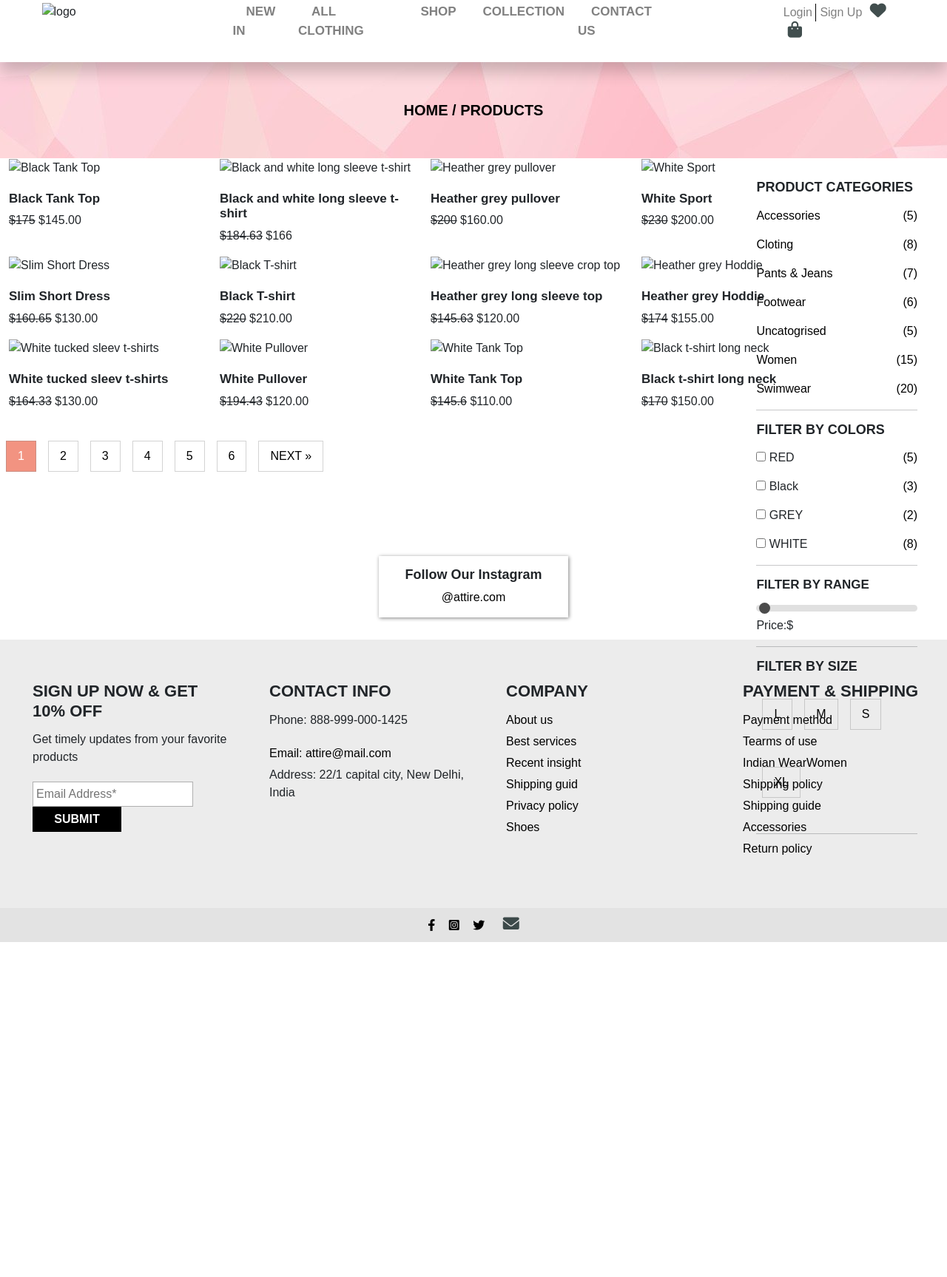
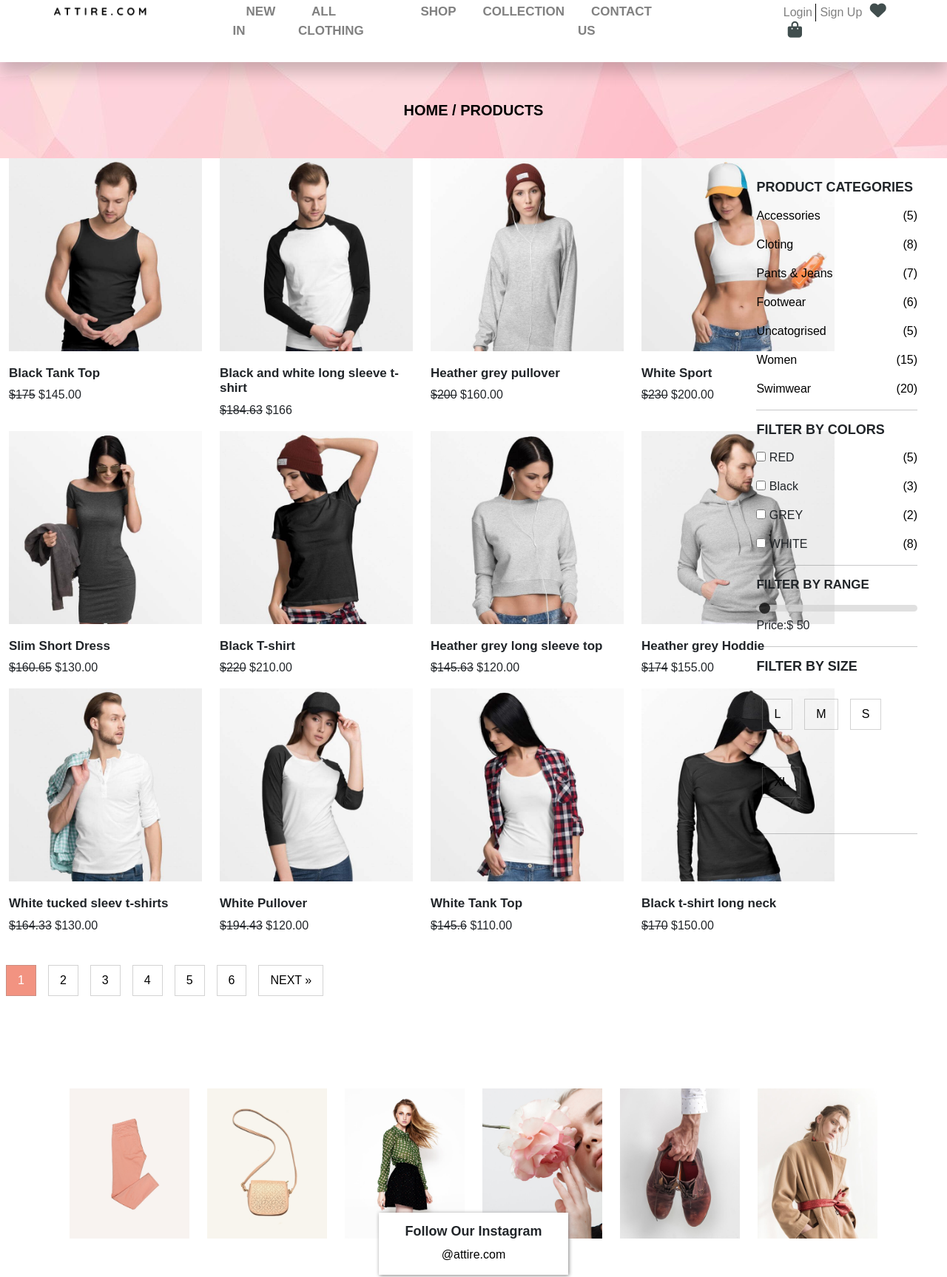
Before and after one commit to Kavitakundara/Attire-clothing-website-, a plain HTML site: page Ethnicwear.html in a window 1280 px wide. Shown: the part 23-1750 px from the top of the page at 74% size. Before the commit the page ends 1297 px from the top, so only its background shows below. Drawn offline with nearby package versions, Linux system fonts and the light colour scheme; files that its build step writes are made by us from their sources; files whose address does not match are found by name.

Commit message:
Update Ethnicwear.html

```diff
--- a/Ethnicwear.html
+++ b/Ethnicwear.html
@@ -26,7 +26,7 @@
     -->
     <link href="https://cdnjs.cloudflare.com/ajax/libs/font-awesome/6.0.0-beta2/css/all.min.css" rel="stylesheet" />
     <link href="https://cdnjs.cloudflare.com/ajax/libs/OwlCarousel2/2.3.4/assets/owl.carousel.css" rel="stylesheet" />
-    <link href="../pr/css/ext.css" rel="stylesheet"/>
+    <link href="css/ext.css" rel="stylesheet"/>
 
 
     </head>
@@ -40,18 +40,18 @@
           </a>
         </button>
               <div class="logo">
-                  <img src="../pr/images/logo.png" alt="logo">
+                  <img src="images/logo.png" alt="logo">
               </div>
 
             <div class="nav-links">
               <div class="nav-class">
                 <nav>
                   <ul>
-                    <li><a href="../pr/index.html">NEW IN</a></li>
+                    <li><a href="index.html">NEW IN</a></li>
                     <li><a href="javascript:void(0)">ALL CLOTHING</a></li>
-                    <li><a href="../pr/Ethnicwear.html">SHOP</a></li>
-                    <li><a href="../pr/collection.html">COLLECTION</a></li>
-                    <li><a href="../pr/contact.html">CONTACT US</a></li>
+                    <li><a href="Ethnicwear.html">SHOP</a></li>
+                    <li><a href="collection.html">COLLECTION</a></li>
+                    <li><a href="contact.html">CONTACT US</a></li>
 
                   </ul>
                 </nav>
@@ -62,7 +62,7 @@
             <li><a href="javascript:void(0)" class="login-page">Login</a></li>
             <li><a href="javascript:void(0)" class="sign-page">Sign Up</a></li>
             <a href="javascript:void(0)"><i class="fa-solid fa-heart"></i></a>
-            <a href="../pr/cart-section.html"><i class="fa-solid fa-bag-shopping"></i></a>
+            <a href="cart-section.html"><i class="fa-solid fa-bag-shopping"></i></a>
           </ul>
               </div>
             </div>
@@ -77,22 +77,22 @@
         <div class="container">
             <div class="row manage-row-img">
                 <div class="col-lg-3 col-6">
-                    <img src="../pr/images/shop-01-1-600x600.jpg" alt="Black Tank Top">
+                    <img src="images/shop-01-1-600x600.jpg" alt="Black Tank Top">
                     <h2>Black Tank Top</h2>
                     <p><del>$175</del> $145.00</p>
                 </div>
             <div class="col-lg-3  col-6">
-                    <img src="../pr/images/shop-02-1-600x600.jpg" alt="Black and white long sleeve t-shirt">
+                    <img src="images/shop-02-1-600x600.jpg" alt="Black and white long sleeve t-shirt">
                        <h2>Black and white long sleeve t-shirt</h2>
                     <p><del>$184.63</del> $166</p>
                 </div>
             <div class="col-lg-3  col-6">
-                    <img src="../pr/images/shop-03-1-600x600.jpg" alt="Heather grey pullover">
+                    <img src="images/shop-03-1-600x600.jpg" alt="Heather grey pullover">
                        <h2>Heather grey pullover</h2>
                     <p><del>$200</del> $160.00</p>
                 </div>
              <div class="col-lg-3  col-6">
-                    <img src="../pr/images/shop-04-1-600x600.jpg" alt="White Sport">
+                    <img src="images/shop-04-1-600x600.jpg" alt="White Sport">
                        <h2>White Sport</h2>
                     <p><del>$230</del> $200.00</p>
                 </div>
@@ -100,22 +100,22 @@
 
         <div class="row manage-row-img">
                 <div class="col-lg-3  col-6">
-                    <img src="../pr/images/shop-05-1-600x600.jpg" alt="Slim Short Dress">
+                    <img src="images/shop-05-1-600x600.jpg" alt="Slim Short Dress">
                        <h2>Slim Short Dress</h2>
                     <p><del>$160.65</del> $130.00</p>
                 </div>
             <div class="col-lg-3 col-6">
-                    <img src="../pr/images/shop-06-1-600x600.jpg" alt="Black T-shirt">
+                    <img src="images/shop-06-1-600x600.jpg" alt="Black T-shirt">
                        <h2>Black T-shirt</h2>
                     <p><del>$220</del> $210.00</p>
                 </div>
             <div class="col-lg-3 col-6">
-                    <img src="../pr/images/shop-07-1-600x600.jpg" alt="Heather grey long sleeve crop top">
+                    <img src="images/shop-07-1-600x600.jpg" alt="Heather grey long sleeve crop top">
                        <h2>Heather grey long sleeve top</h2>
                     <p><del>$145.63</del> $120.00</p>
                 </div>
              <div class="col-lg-3 col-6">
-                    <img src="../pr/images/shop-08-1-600x600.jpg" alt="Heather grey Hoddie">
+                    <img src="images/shop-08-1-600x600.jpg" alt="Heather grey Hoddie">
                        <h2>Heather grey Hoddie</h2>
                     <p><del>$174</del> $155.00</p>
                 </div>
@@ -123,22 +123,22 @@
 
     <div class="row manage-row-img">
                 <div class="col-lg-3 col-6">
-                    <img src="../pr/images/shop-09-1-600x600.jpg" alt="White tucked sleev t-shirts">
+                    <img src="images/shop-09-1-600x600.jpg" alt="White tucked sleev t-shirts">
                        <h2>White tucked sleev t-shirts</h2>
                     <p><del>$164.33</del> $130.00</p>
                 </div>
             <div class="col-lg-3 col-6">
-                    <img src="../pr/images/shop-10-1-600x600.jpg" alt="White Pullover">
+                    <img src="images/shop-10-1-600x600.jpg" alt="White Pullover">
                        <h2>White Pullover</h2>
                     <p><del>$194.43</del> $120.00</p>
                 </div>
             <div class="col-lg-3 col-6">
-                    <img src="../pr/images/shop-11-1-600x600.jpg" alt="White Tank Top">
+                    <img src="images/shop-11-1-600x600.jpg" alt="White Tank Top">
                        <h2>White Tank Top</h2>
                     <p><del>$145.6</del> $110.00</p>
                 </div>
              <div class="col-lg-3 col-6">
-                    <img src="../pr/images/shop-12-1-600x600.jpg" alt="Black t-shirt long neck">
+                    <img src="images/shop-12-1-600x600.jpg" alt="Black t-shirt long neck">
                        <h2>Black t-shirt long neck</h2>
                     <p><del>$170</del> $150.00</p>
                 </div>
@@ -243,22 +243,22 @@
       <div class="container">
          <div class="row manage-common-img">
            <div class="col-lg-2 col-4">
-             <img src="../pr/images/h3-list-img-24.jpg" alt="">
+             <img src="images/h3-list-img-24.jpg" alt="">
            </div>
            <div class="col-lg-2 col-4">
-             <img src="../pr/images/h3-list-img-16.jpg" alt="">
+             <img src="images/h3-list-img-16.jpg" alt="">
              </div>
              <div class="col-lg-2 col-4">
-             <img src="../pr/images/h3-list-img-19c.jpg" alt="">
+             <img src="images/h3-list-img-19c.jpg" alt="">
              </div>
              <div class="col-lg-2 col-4">
-             <img src="../pr/images/h3-list-img-9.jpg" alt="">
+             <img src="images/h3-list-img-9.jpg" alt="">
              </div>
              <div class="col-lg-2 col-4">
-             <img src="../pr/images/h3-list-img-14.jpg" alt="">
+             <img src="images/h3-list-img-14.jpg" alt="">
              </div>
              <div class="col-lg-2 col-4">
-             <img src="../pr/images/h3-list-img-13.jpg" alt="">
+             <img src="images/h3-list-img-13.jpg" alt="">
              </div>
          </div>
        </div>
@@ -406,7 +406,7 @@
        </div>
      </div>
   </div>
-    <script src="../pr/js/attire-js.js"></script>
+    <script src="js/attire-js.js"></script>
     <script>
 
       $('#pass, #cnpass').on('keyup', function () {
```
